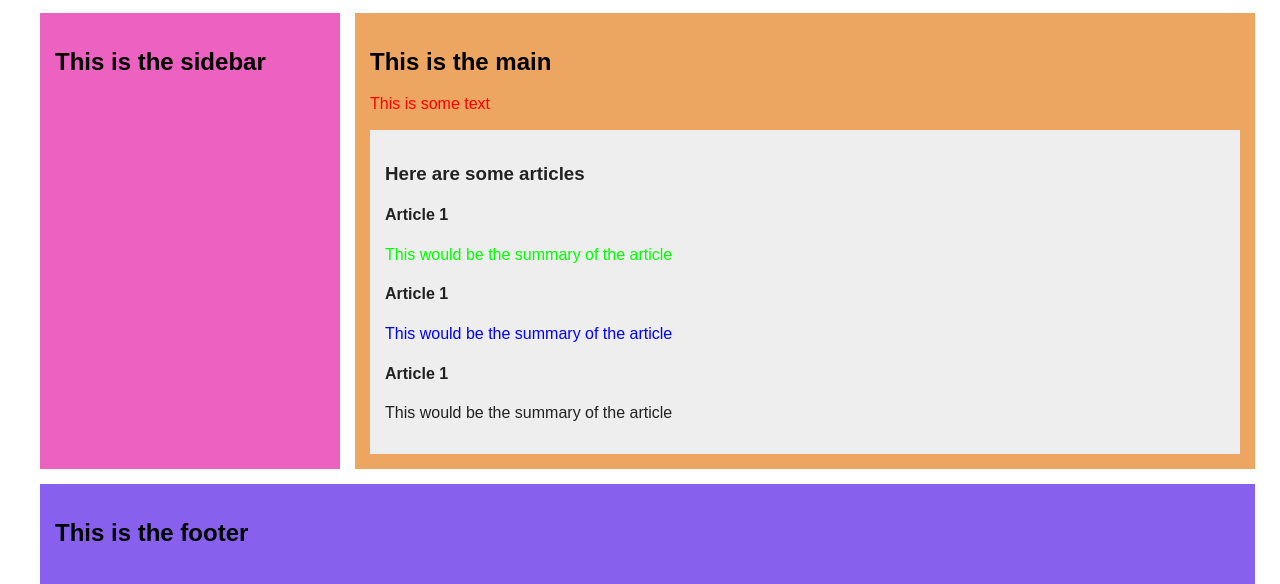
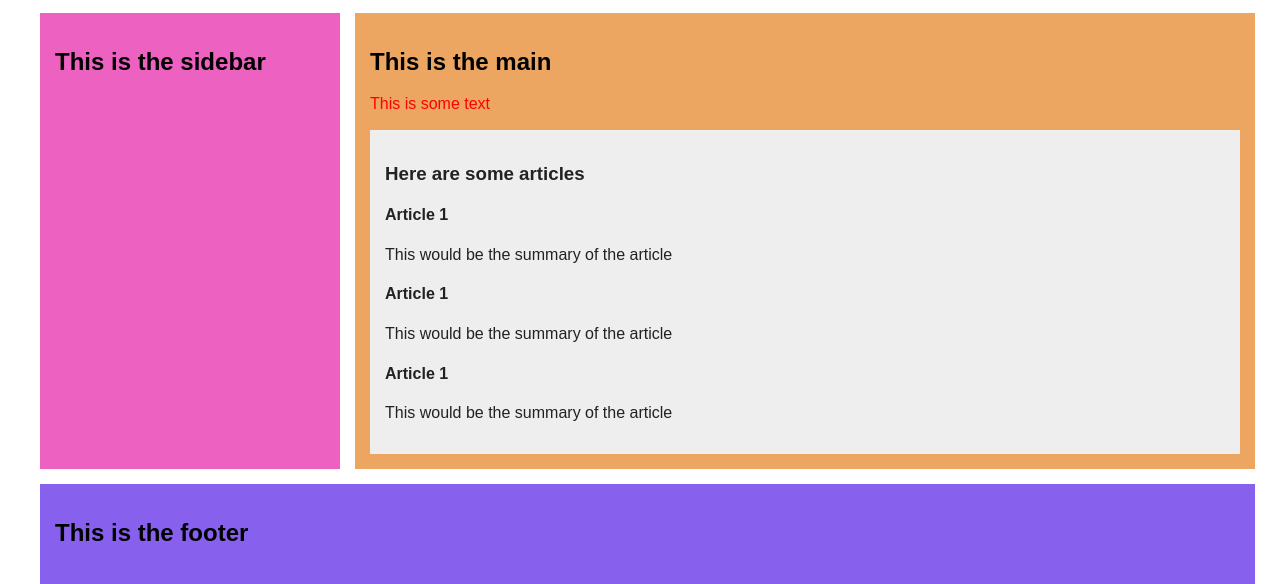
Before and after one commit to HaydonGunn/CSSPlayground, a plain HTML site: page index.html in a window 1280 px wide. Shown: the part 301-885 px from the top of the page. Drawn offline with Linux system fonts and the light colour scheme; a small style sheet from the web is missing.

Commit message:
Testing
Testing

```diff
--- a/index.html
+++ b/index.html
@@ -32,11 +32,11 @@
                 <h3>Here are some articles</h3>
                 <article class="c-article__item">
                     <h4>Article 1</h4>
-                    <p style="color: lime">This would be the summary of the article</p>
+                    <p>This would be the summary of the article</p>
                 </article>
                 <article class="c-article__item">
                     <h4>Article 1</h4>
-                    <p style="color: blue">This would be the summary of the article</p>
+                    <p>This would be the summary of the article</p>
                 </article>
                 <article class="c-article__item">
                     <h4>Article 1</h4>
```
